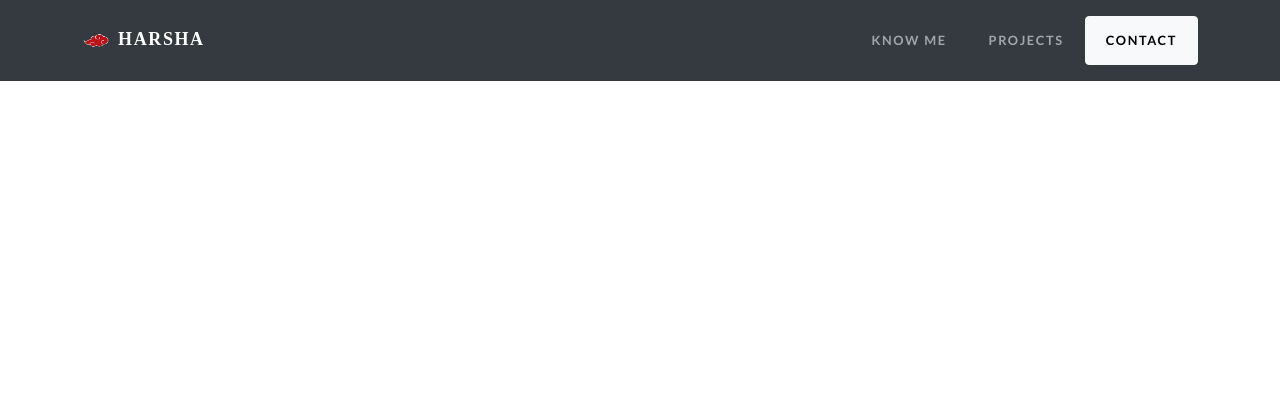
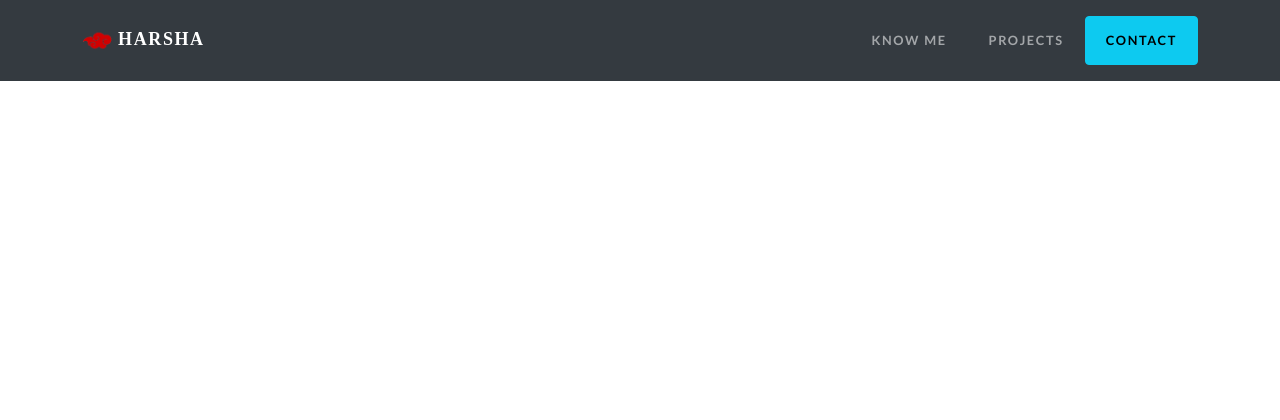
Before and after one commit to thunder-007/bingoBook, a Django app: page /contact in a window 1280 px wide. Shown: the top 420 px of the page. Run offline with Django 4.2, Linux system fonts and the light colour scheme; some libraries are stand-ins or nearby versions; some web fonts are replaced.

Commit message:
iconUpdated

```diff
--- a/devpage/templates/devpage/base.html
+++ b/devpage/templates/devpage/base.html
@@ -6,6 +6,9 @@
     <meta charset="utf-8">
     <meta name="viewport" content="width=device-width, initial-scale=1.0, shrink-to-fit=no">
     <title>Home - HARSHA</title>
+    <link rel="icon" href=
+            "{% static 'devpage/img/akatsukiLogo.png' %}"
+          type="image/x-icon">
     <link rel="stylesheet" href="{% static 'devpage/bootstrap/css/bootstrap.min.css' %}">
     <link rel="stylesheet" href="{% static 'devpage/bootstrap/css/GFontCatamaran.css' %}">
     <link rel="stylesheet" href="{% static 'devpage/bootstrap/css/GFontLato.css' %}">
@@ -14,16 +17,22 @@
 
 <body>
 <nav class="navbar navbar-dark navbar-expand-lg bg-dark navbar-custom">
-    <div class="container"><a class="navbar-brand" style="font-family: Garuda;font-size: large" href="{% url 'index' %}"><img
-            src="{% static 'devpage/img/akatsuki.jpg' %}" width="30" height="30" class="d-inline-block align-top"
+    <div class="container"><a class="navbar-brand" style="font-family: Garuda;font-size: large"
+                              href="{% url 'index' %}"><img
+            src="{% static 'devpage/img/akatsukiLogo.png' %}" width="30" height="30" class="d-inline-block align-top"
             alt="logo"> HARSHA</a>
         <button data-bs-toggle="collapse" class="navbar-toggler" data-bs-target="#navbarResponsive"><span
                 class="visually-hidden">Toggle navigation</span><span class="navbar-toggler-icon"></span></button>
         <div class="collapse navbar-collapse" id="navbarResponsive">
             <ul class="navbar-nav ms-auto">
-                <li class="btn nav-item {% block aboutActive %}{% endblock %}"><a class="nav-link {% block aboutText %}{% endblock %}" href="{% url 'index' %}"> Know me</a></li>
-                <li class="btn nav-item {% block projectsActive %}{% endblock %}"><a class="nav-link {% block projectsText %}{% endblock %}" href="{% url 'projects' %}">Projects</a></li>
-                <li class="btn nav-item {% block contactActive %}{% endblock %}"><a class="nav-link {% block contactText %}{% endblock %}" href="{% url 'contact' %}">Contact</a></li>
+                <li class="btn nav-item {% block aboutActive %}{% endblock %}"><a
+                        class="nav-link {% block aboutText %}{% endblock %}" href="{% url 'index' %}"> Know me</a></li>
+                <li class="btn nav-item {% block projectsActive %}{% endblock %}"><a
+                        class="nav-link {% block projectsText %}{% endblock %}" href="{% url 'projects' %}">Projects</a>
+                </li>
+                <li class="btn nav-item {% block contactActive %}{% endblock %}"><a
+                        class="nav-link {% block contactText %}{% endblock %}" href="{% url 'contact' %}">Contact</a>
+                </li>
             </ul>
         </div>
     </div>
--- a/devpage/templates/devpage/contact.html
+++ b/devpage/templates/devpage/contact.html
@@ -1,6 +1,6 @@
 {% extends 'devpage/base.html' %}
 {% block contactActive %}
-    btn-outline-light active
+    btn-outline-info active
 {% endblock %}
 {% block contactText %}
     text-black
```
Also changed, not shown: devpage/static/devpage/img/akatsuki.jpg (deleted), devpage/static/devpage/img/akatsukiLogo.png (added).
